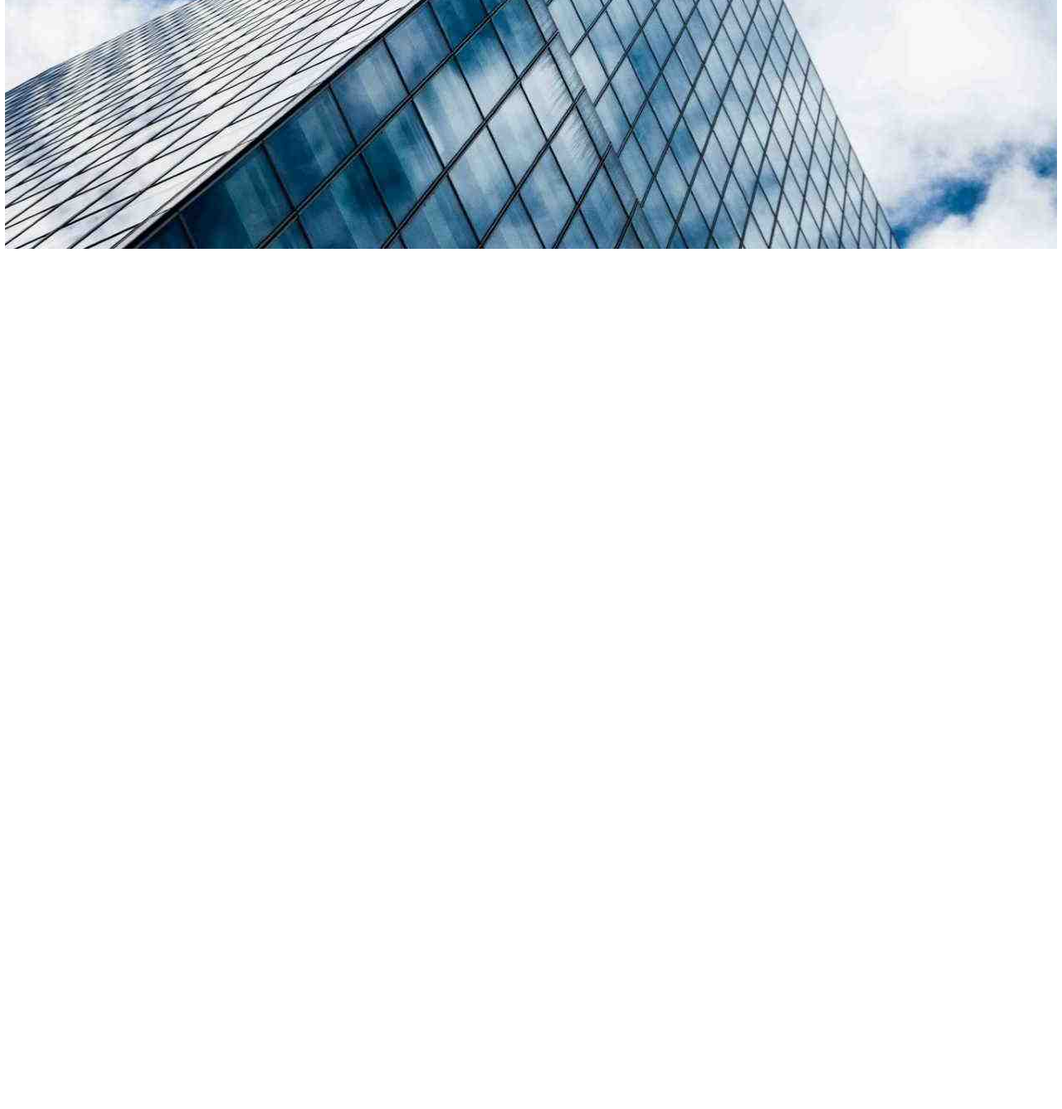
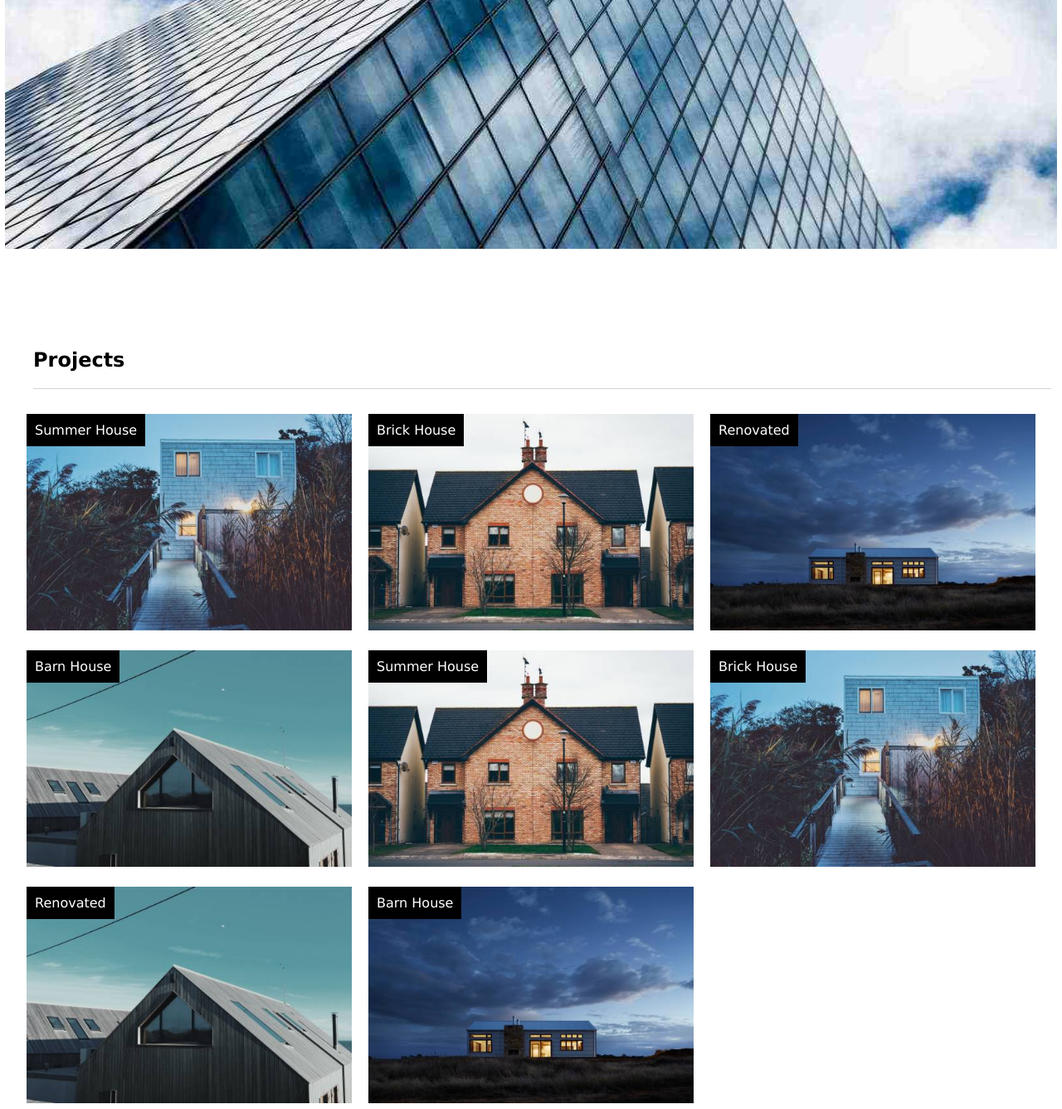
Before and after one commit to Benchtengelen/architect-template, a plain HTML site: page index.html in a window 1280 px wide. Shown: the part 500-1837 px from the top of the page at 83% size. Before the commit the page ends 800 px from the top, so only its background shows below. Drawn offline with Linux system fonts and the light colour scheme.

Commit message:
projects added

```diff
--- a/index.html
+++ b/index.html
@@ -41,7 +41,48 @@
     </div>
 
 
+    <!-- Project start  -->
 
+    <div class="title-container">
+        <p class="title">Projects</p>
+      </div>
+     <div class="container">
+        <p class="title">Projects</p>
+        <div class="kutu">
+            <p>Summer House</p>
+            <img src="img/house5.jpg" alt="">
+        </div>
+        <div class="kutu">
+            <p>Brick House</p>
+            <img src="img/house2.jpg" alt="">
+        </div>
+        <div class="kutu">
+            <p>Renovated</p>
+            <img src="img/house3.jpg" alt="">
+        </div>
+        <div class="kutu">
+            <p>Barn House</p>
+            <img src="img/house4.jpg" alt="">
+        </div>
+        <div class="kutu">
+            <p>Summer House</p>
+            <img src="img/house2.jpg" alt="">
+        </div>
+        <div class="kutu">
+            <p>Brick House</p>
+            <img src="img/house5.jpg" alt="">
+        </div>
+        <div class="kutu">
+            <p>Renovated</p>
+            <img src="img/house4.jpg" alt="">
+        </div>
+        <div class="kutu">
+            <p>Barn House</p>
+            <img src="img/house3.jpg" alt="">
+        </div>
+     </div>
+
+    <!-- Project end  -->
 
 
 
--- a/style.css
+++ b/style.css
@@ -2,6 +2,10 @@
     margin: 0;
     padding: 0;
     box-sizing: border-box;
+}
+body {
+    height: 100%;
+    margin: 0;
 }
 
 header{
@@ -101,6 +105,51 @@ header nav .menu a:hover{
  }
 
 
+ .title-container {
+    width: 99%;
+
+    position: relative;
+    padding-left: 40px;
+    padding-top: 120px;
+  }
+
+  .title {
+    font-size: 24px;
+    font-weight: bold;
+    border-bottom: 1px solid lightgrey;
+    padding-bottom: 20px;
+    font-family: Verdana, Geneva, Tahoma, sans-serif;
+
+  }
+
+.container {
+    width: 95%;
+    height: auto;
+    margin: auto;
+    display: grid;
+    margin-bottom: 50px;
+    margin-top: 30px;
+
+    grid-template-columns: repeat(auto-fit, minmax(300px, 1fr));
+
+    gap: 20px;
+}
+.container .kutu {
+    position: relative;
+}
+
+.container img{
+  width: 100%;
+  height: auto;
+}
+.container p{
+    position: absolute;
+    color: white;
+    background-color: black;
+    padding: 10px;
+    font-family: Verdana, Geneva, Tahoma, sans-serif;
+}
+
 
 
 
```
